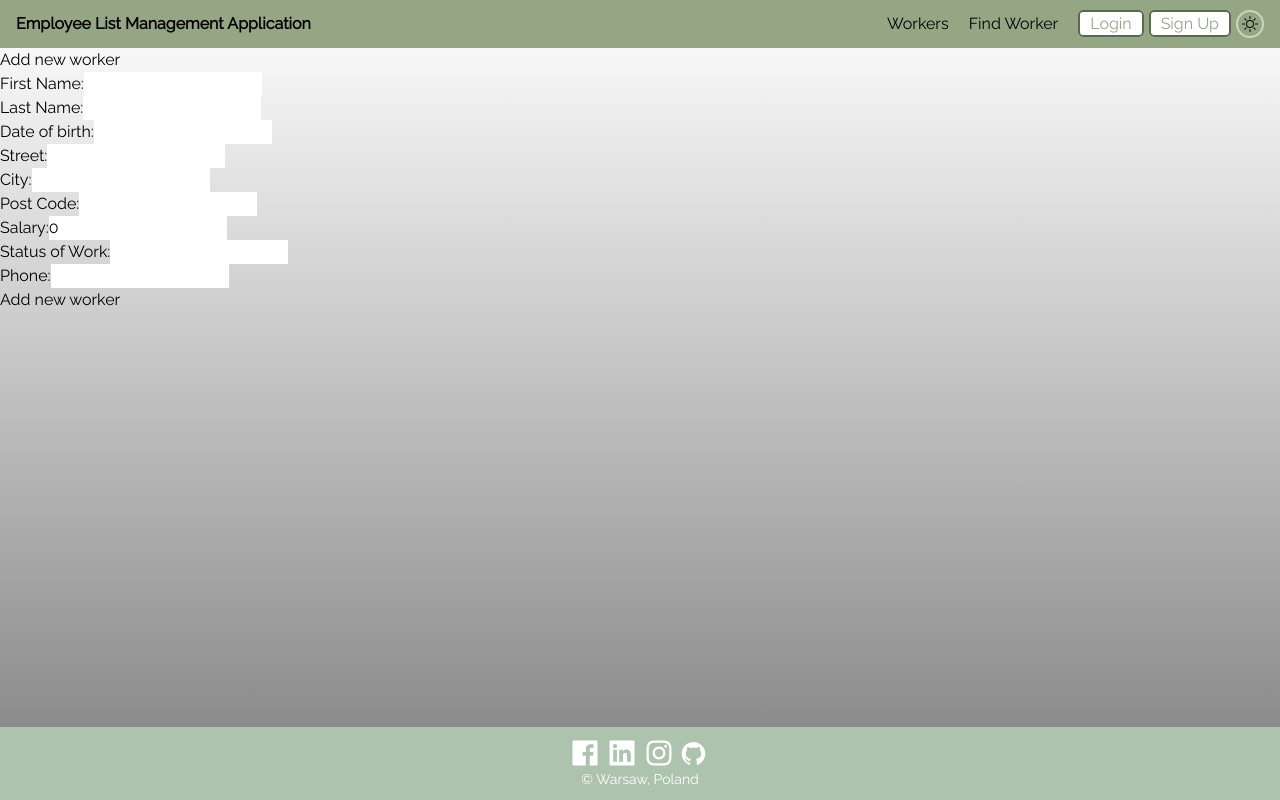
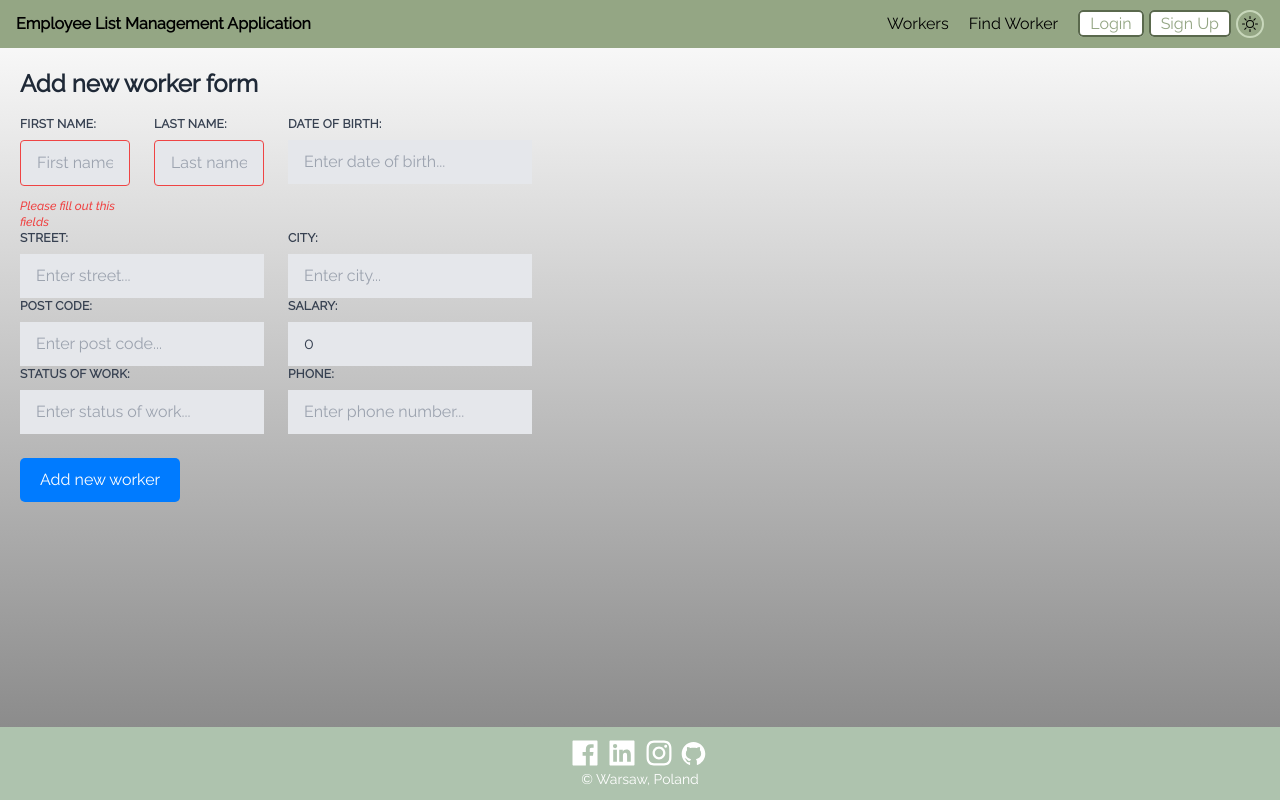
Before and after one commit to osemenets21/Employee-List-Management-Application, a React (Create React App) app: page /add-worker in a window 1280 px wide. Built offline with nearby package versions, Linux system fonts and the light colour scheme; data requests are answered from the project's data file.

Commit message:
add styles to addworker component

```diff
--- /dev/null
+++ b/src/components/AddWorker/AddWorker.scss
@@ -0,0 +1,12 @@
+.add-page {
+    padding: 20px;
+}
+
+button {
+    background-color: #007bff;
+    color: #fff;
+    border: none;
+    border-radius: 5px;
+    padding: 10px 20px;
+    font-size: pointer;
+}
--- a/src/components/AddWorker/AddWorker.tsx
+++ b/src/components/AddWorker/AddWorker.tsx
@@ -1,6 +1,7 @@
 import React, { useState, useContext } from "react";
 import { WorkersListContext } from "../../context/WorkersListContext";
 import { WorkersContextType } from "../../context/WorkersListContext";
+import './AddWorker.scss';
 
 export const AddWorker = () => {
   const { workers, addWorker } = useContext(WorkersListContext) as WorkersContextType;
@@ -39,102 +40,119 @@ export const AddWorker = () => {
   };
 
   return (
-    <div>
-      <h2>Add new worker</h2>
-      <form>
-        <div>
-          <label>First Name:</label>
+    <div className="add-page">
+      <h2 className="text-2xl font-bold mb-4 text-gray-800">Add new worker form</h2>
+      <form className="add-form w-full max-w-lg">
+        <div className="flex flex-wrap -mx-3 mb-6">
+          <div className="w-full md:w-1/2 px-3 mb-6 md:mb-0">
+            <div className="flex flex-wrap -mx-3">
+              <div className="w-full md:w-1/2 px-3 mb-6 md:mb-0">
+                <label className="block uppercase tracking-wide text-gray-700 text-xs font-bold mb-2" htmlFor="first-name">First Name:</label>
                 <input
+                  className="appearance-none block w-full bg-gray-200 text-gray-700 border border-red-500 rounded py-3 px-4 mb-3 leading-tight focus:putline-none focus:bg-white"
+                  id="first-name"
                   type="text"
+                  placeholder="First name"
                   value={newWorker.firstName}
-            onChange={(e) =>
-              setNewWorker({ ...newWorker, firstName: e.target.value })
-            }
+                  onChange={(e) => setNewWorker({ ...newWorker, firstName: e.target.value })}
+                />
+                <p className="text-red-500 text-xs italic">Please fill out this fields</p>
+              </div>
+              <div className="w-full md:w-1/2 px-3 mb-6 md:mb-0">
+                <label className="block uppercase tracking-wide text-gray-700 text-xs font-bold mb-2" htmlFor="last-name">Last Name:</label>
+                <input
+                  className="appearance-none block w-full bg-gray-200 text-gray-700 border border-red-500 rounded py-3 px-4 mb-3 leading-tight focus:putline-none focus:bg-white"
+                  id="last-name"
+                  type="text"
+                  placeholder="Last name"
+                  value={newWorker.lastName}
+                  onChange={(e) => setNewWorker({ ...newWorker, lastName: e.target.value })}
                 />
               </div>
-        <div>
-          <label>Last Name:</label>
+            </div>
+          </div>
+          <div className="w-full md:w-1/2 px-3 mb-6 md:mb-0">
+            <label className="block uppercase tracking-wide text-gray-700 text-xs font-bold mb-2" htmlFor="date-of-birth">Date of birth:</label>
             <input
+              className="appearance-none block w-full bg-gray-200 text-gray-700 border-gray-200 rounder py-3 px-4 leading-tight focus:outline-none focus:bg-white focus:border-gray-500"
+              id="date-of-birth"
               type="text"
-            value={newWorker.lastName}
-            onChange={(e) =>
-              setNewWorker({ ...newWorker, lastName: e.target.value })
-            }
+              placeholder="Enter date of birth..."
+              value={newWorker.dateOfBirth}
+              onChange={(e) => setNewWorker({ ...newWorker, dateOfBirth: e.target.value })}
             />
           </div>
-        <div>
-          <label>Date of birth:</label>
+          <div className="w-full md:w-1/2 px-3 mb-6 md:mb-0">
+            <label className="block uppercase tracking-wide text-gray-700 text-xs font-bold mb-2" htmlFor="street">Street:</label>
             <input
+              className="appearance-none block w-full bg-gray-200 text-gray-700 border-gray-200 rounder py-3 px-4 leading-tight focus:outline-none focus:bg-white focus:border-gray-500"
+              id="street"
               type="text"
-            value={newWorker.dateOfBirth}
-            onChange={(e) =>
-              setNewWorker({ ...newWorker, dateOfBirth: e.target.value })
-            }
+              placeholder="Enter street..."
+              value={newWorker.street}
+              onChange={(e) => setNewWorker({ ...newWorker, street: e.target.value })}
             />
           </div>
-        <div>
-          <label>Street:</label>
+          <div className="w-full md:w-1/2 px-3 mb-6 md:mb-0">
+            <label className="block uppercase tracking-wide text-gray-700 text-xs font-bold mb-2" htmlFor="city">City:</label>
             <input
+              className="appearance-none block w-full bg-gray-200 text-gray-700 border-gray-200 rounder py-3 px-4 leading-tight focus:outline-none focus:bg-white focus:border-gray-500"
+              id="city"
               type="text"
-            value={newWorker.street}
-            onChange={(e) =>
-              setNewWorker({ ...newWorker, street: e.target.value })
-            }
+              placeholder="Enter city..."
+              value={newWorker.city}
+              onChange={(e) => setNewWorker({ ...newWorker, city: e.target.value })}
             />
           </div>
-        <div>
-          <label>City:</label>
+          <div className="w-full md:w-1/2 px-3 mb-6 md:mb-0">
+            <label className="block uppercase tracking-wide text-gray-700 text-xs font-bold mb-2" htmlFor="post-code">Post Code:</label>
             <input
+              className="appearance-none block w-full bg-gray-200 text-gray-700 border-gray-200 rounder py-3 px-4 leading-tight focus:outline-none focus:bg-white focus:border-gray-500"
+              id="post-code"
               type="text"
-            value={newWorker.city}
-            onChange={(e) =>
-              setNewWorker({ ...newWorker, city: e.target.value })
-            }
+              placeholder="Enter post code..."
+              value={newWorker.postCode}
+              onChange={(e) => setNewWorker({ ...newWorker, postCode: e.target.value })}
             />
           </div>
-        <div>
-          <label>Post Code:</label>
+          <div className="w-full md:w-1/2 px-3 mb-6 md:mb-0">
+            <label className="block uppercase tracking-wide text-gray-700 text-xs font-bold mb-2" htmlFor="salary">Salary:</label>
             <input
-            type="text"
-            value={newWorker.postCode}
-            onChange={(e) =>
-              setNewWorker({ ...newWorker, postCode: e.target.value })
-            }
+              className="appearance-none block w-full bg-gray-200 text-gray-700 border-gray-200 rounder py-3 px-4 leading-tight focus:outline-none focus:bg-white focus:border-gray-500"
+              id="salary"
+              type="number"
+              value={newWorker.salary}
+              onChange={(e) => setNewWorker({ ...newWorker, salary: parseFloat(e.target.value) })}
             />
           </div>
-        <div>
-          <label>Salary:</label>
+          <div className="w-full md:w-1/2 px-3 mb-6 md:mb-0">
+            <label className="block uppercase tracking-wide text-gray-700 text-xs font-bold mb-2" htmlFor="status-of-work">Status of Work:</label>
             <input
-            type="number"
-            value={newWorker.salary}
-            onChange={(e) =>
-              setNewWorker({ ...newWorker, salary: parseFloat(e.target.value) })
-            }
+              className="appearance-none block w-full bg-gray-200 text-gray-700 border-gray-200 rounder py-3 px-4 leading-tight focus:outline-none focus:bg-white focus:border-gray-500"
+              id="status-of-work"
+              type="text"
+              placeholder="Enter status of work..."
+              value={newWorker.statusOfWork}
+              onChange={(e) => setNewWorker({ ...newWorker, statusOfWork: e.target.value })}
             />
           </div>
-        <div>
-          <label>Status of Work:</label>
+          <div className="w-full md:w-1/2 px-3">
+            <label className="block uppercase tracking-wide text-gray-700 text-xs font-bold mb-2" htmlFor="phone">Phone:</label>
             <input
+              className="appearance-none block w-full bg-gray-200 text-gray-700 border-gray-200 rounder py-3 px-4 leading-tight focus:outline-none focus:bg-white focus:border-gray-500"
+              id="phone"
               type="text"
-            value={newWorker.statusOfWork}
-            onChange={(e) =>
-              setNewWorker({ ...newWorker, statusOfWork: e.target.value })
-            }
+              placeholder="Enter phone number..."
+              value={newWorker.phone}
+              onChange={(e) => setNewWorker({ ...newWorker, phone: e.target.value })}
             />
           </div>
-        <div>
-          <label>Phone:</label>
-          <input
-            type="text"
-            value={newWorker.phone}
-            onChange={(e) =>
-              setNewWorker({ ...newWorker, phone: e.target.value })
-            }
-          />
         </div>
+        <div className="w-full mb-6 md:mb-0">
           <button className="btn-submit" type="button" onClick={handleAddWorker}>
             Add new worker
           </button>
+        </div>
       </form>
     </div>
   );
```
Lines whose indentation alone changed are shown as unchanged.
